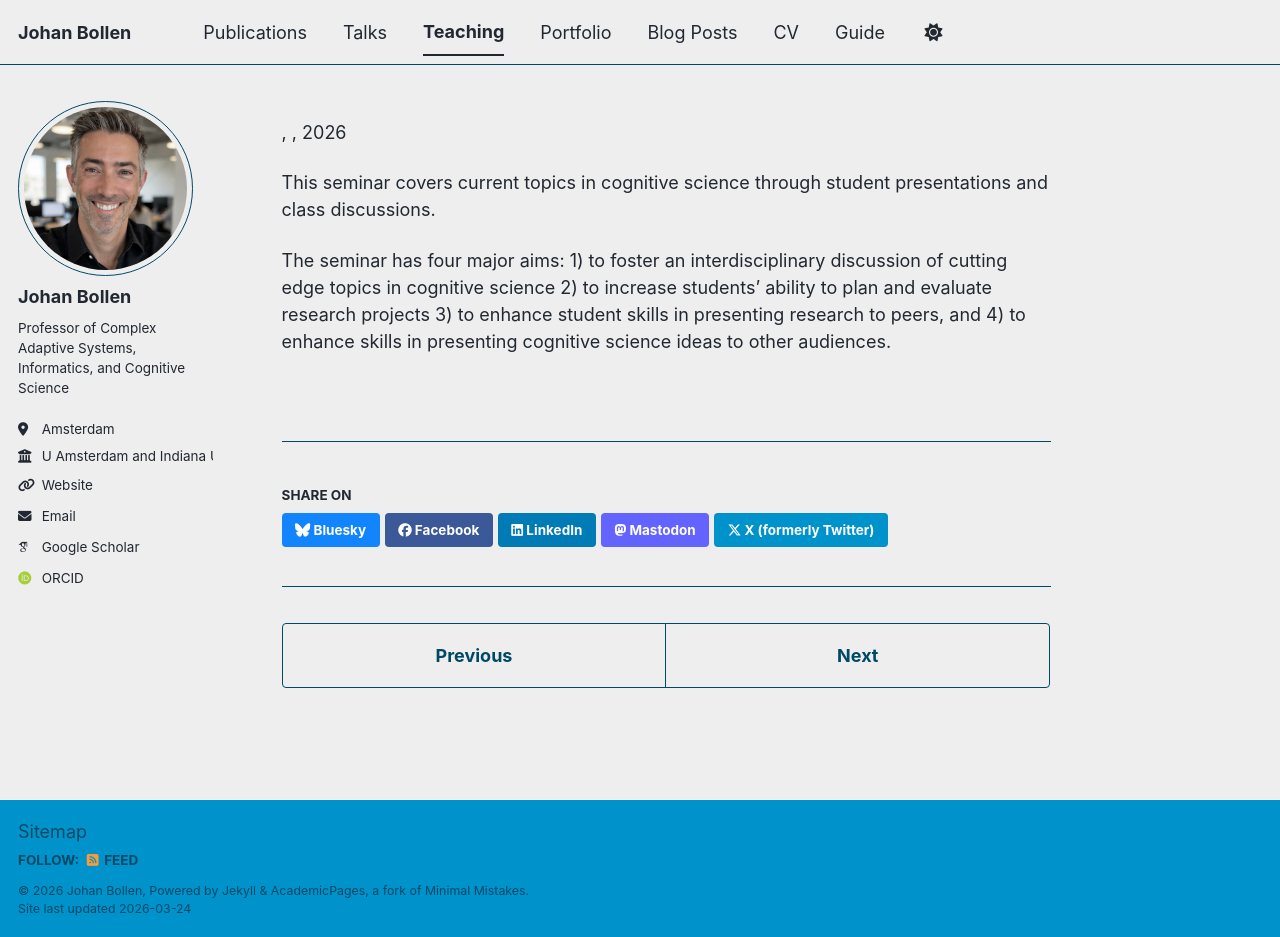
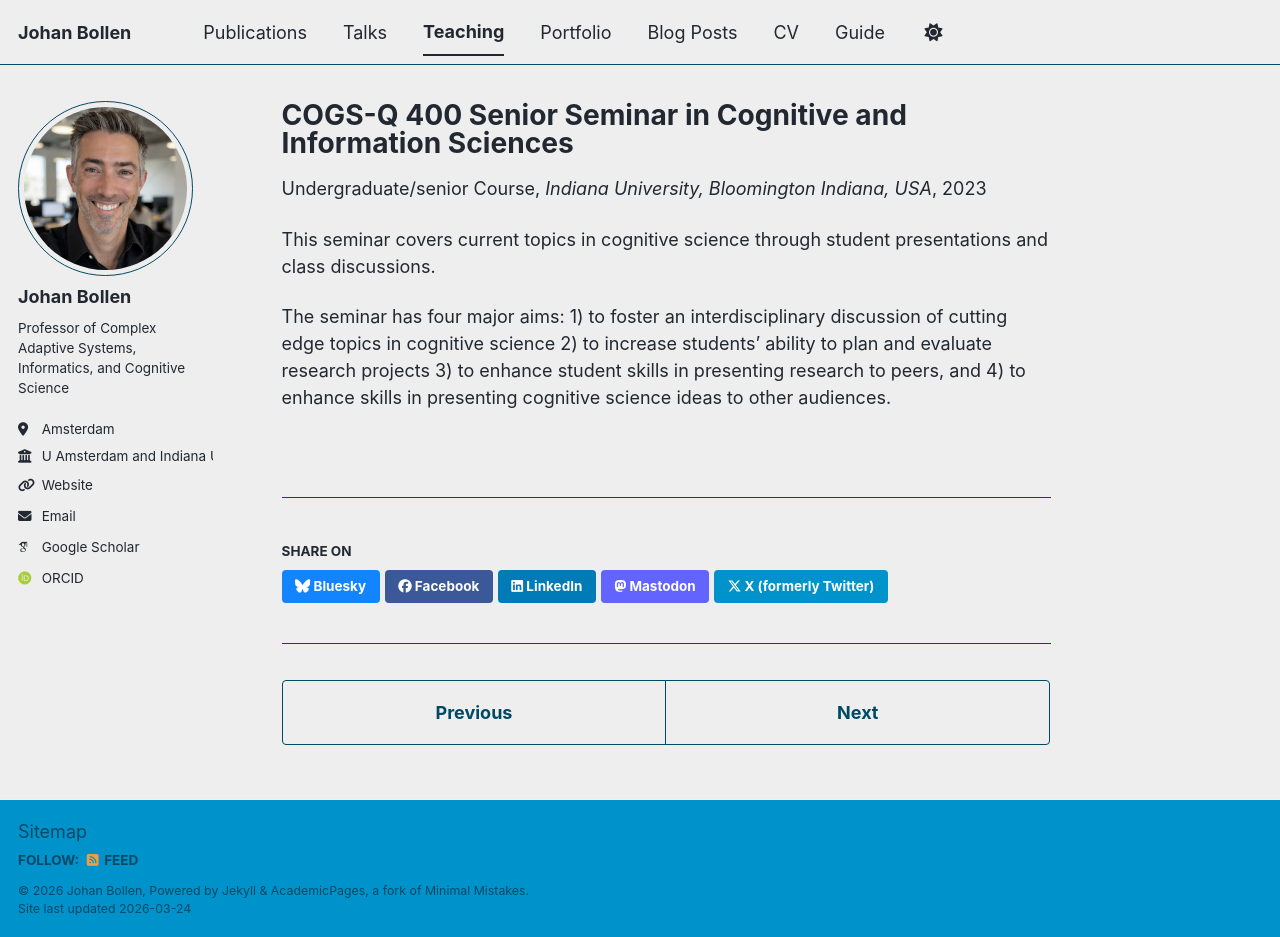
Before and after one commit to jbollen/jbollen.github.io, a Jekyll site: the page built from _teaching/2023-seminar-cogsci-IU.md, in a window 1280 px wide and 937 px high. Built offline with Jekyll 4.4.1, drawn with Linux system fonts in a browser that asks for light colours; some web fonts are replaced; a script bundle is joined from its source files by our own code; library files that are not in the unit come from our copies.

Commit message:
Update 2023-seminar-cogsci-IU.md

```diff
--- a/_teaching/2023-seminar-cogsci-IU.md
+++ b/_teaching/2023-seminar-cogsci-IU.md
@@ -1,7 +1,7 @@
 ---
-title: "COGS-Q 400 Senior Seminar in Cognitive and Information Sciences
+title: "COGS-Q 400 Senior Seminar in Cognitive and Information Sciences"
 collection: teaching
-type: "University Course"
+type: "Undergraduate/senior Course"
 permalink: /teaching/2023-seminar-cogsci-IU
 venue: "Indiana University, Bloomington Indiana, USA"
 date: 2023-01-01
```
